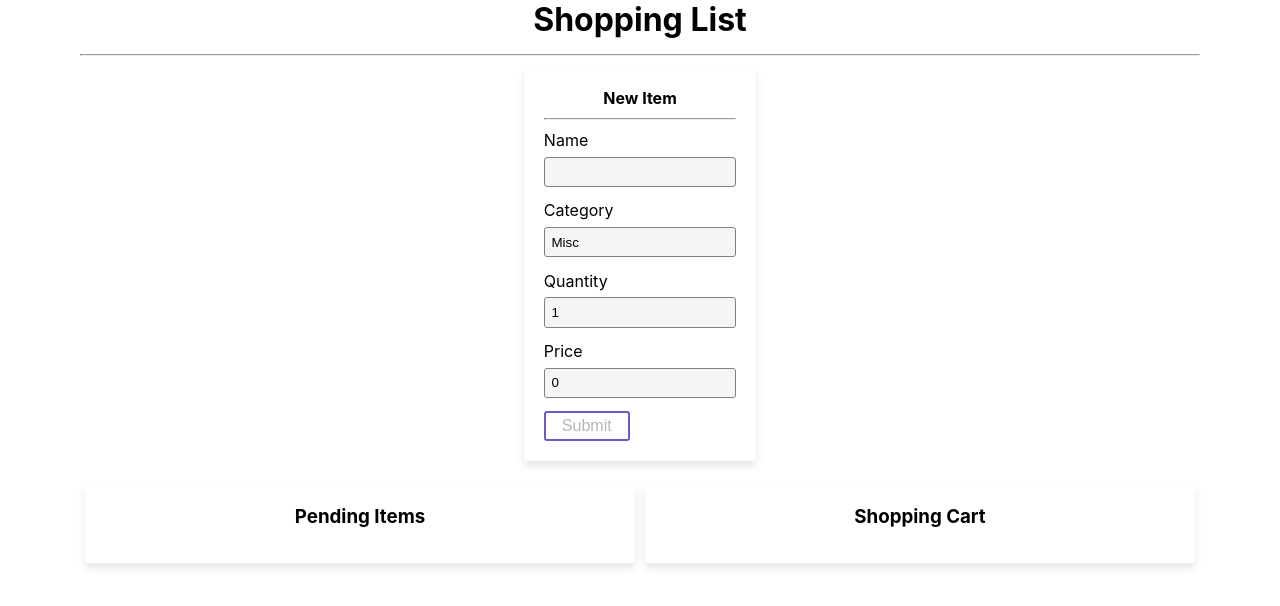
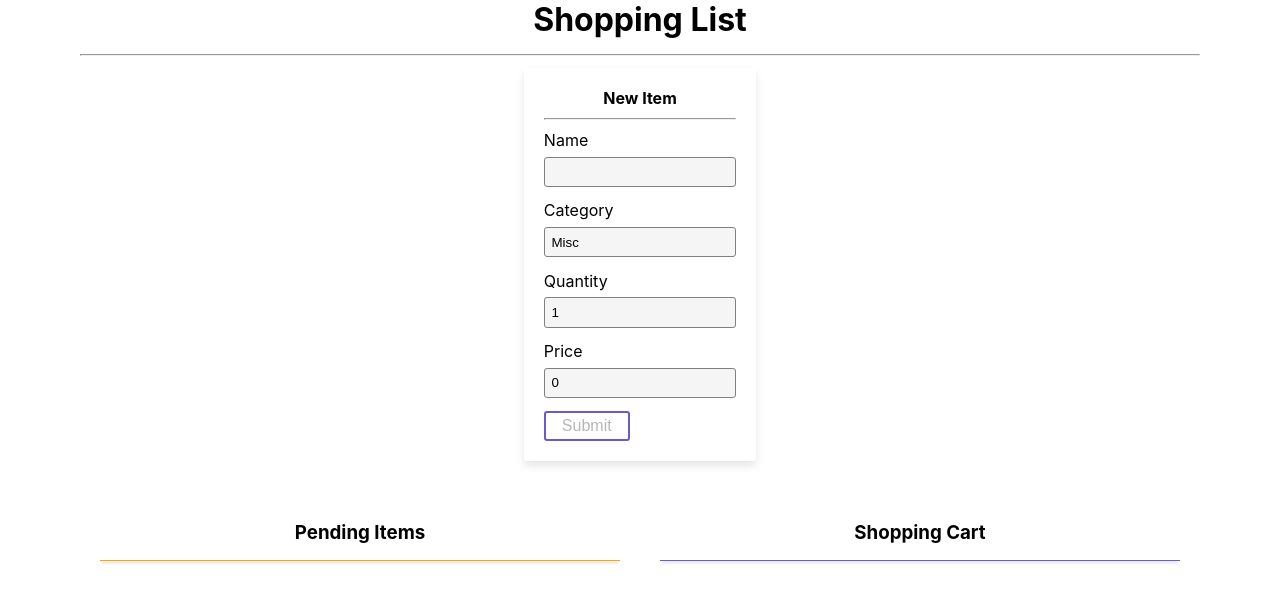
Before and after one commit to TheCodingDojo/react-shopping-list, a React (Create React App) app: page / in a window 1280 px wide. Shown: the top 606 px of the page. Built offline with nearby package versions, Linux system fonts and the light colour scheme.

Commit message:
display pending items and adjust styling

```diff
--- a/src/App.js
+++ b/src/App.js
@@ -2,11 +2,13 @@ import React, { useState } from "react";
 import styled, { createGlobalStyle } from "styled-components";
 
 import Container from "./components/Container";
-import { Grid, Row, ColShadow } from "./components/Grid";
+import { Grid, Row, Col } from "./components/Grid";
 import NewItem from "./components/NewItem";
+import Item from "./components/Item";
 
 function App() {
   const [items, setItems] = useState([]);
+  const [itemToEdit, setItemToEdit] = useState(null);
 
   // Since this is a small project, otherwise styled-reset pkg could be used.
   const GlobalStyle = createGlobalStyle`
@@ -25,9 +27,12 @@ function App() {
     margin-bottom: 15px;
   `;
 
-  const TitleMd = styled.h3`
+  const ListTitle = styled.h3`
     text-align: center;
     margin-bottom: 15px;
+    padding: 1rem;
+    border-bottom: 1px solid ${(props) => props.bottomBorderColor || "black"};
+    box-shadow: 0 5px 2px -2px rgba(0, 0, 0, 0.075);
   `;
 
   return (
@@ -38,12 +43,19 @@ function App() {
       <NewItem addItem={addItem} />
       <Grid>
         <Row>
-          <ColShadow size={1}>
-            <TitleMd>Pending Items</TitleMd>
-          </ColShadow>
-          <ColShadow size={1}>
-            <TitleMd>Shopping Cart</TitleMd>
-          </ColShadow>
+          <Col size={0.5}>
+            <ListTitle bottomBorderColor="orange">Pending Items</ListTitle>
+            {items
+              .filter((item) => item.pending)
+              .map((item, i) => (
+                <Row justifyContent="center">
+                  <Item key={i} item={item} setItemToEdit={setItemToEdit} />
+                </Row>
+              ))}
+          </Col>
+          <Col size={0.5}>
+            <ListTitle bottomBorderColor="slateblue">Shopping Cart</ListTitle>
+          </Col>
         </Row>
       </Grid>
     </Container>
```
